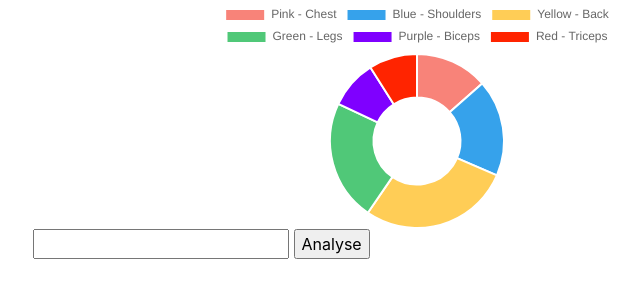
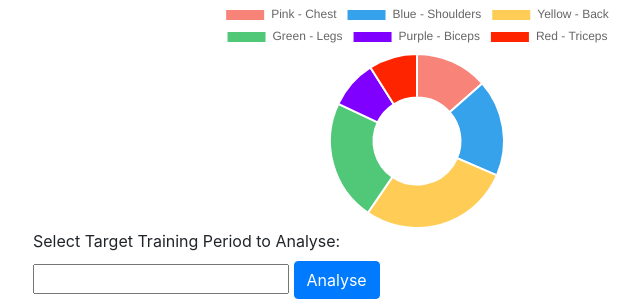
Before and after one commit to Blamechance/fitness-dashboard, a Flask app: page /tommy in a window 1280 px wide. Shown: the part 496-800 px from the top of the page, without its empty margins (223-863 px from the left). Run offline with Flask 3, Linux system fonts and the light colour scheme; some libraries are stand-ins or nearby versions.

Commit message:
volume_analysis function is triggering from client side also, fixed wrong request form type. The form field is not currently passing through though.

```diff
--- a/app.py
+++ b/app.py
@@ -55,9 +55,14 @@ def tommy():
     if request.method == "POST": #POST method indicates user was redirected to function by another.
         #Muscle Group Pie Graph:
         #call volume analysis function -- currently just prints the option:
-        print("Entering POST method: ")
+        print("Entering POST method for tommy(): ")
+        target_period = volume_analysis()
+        print(target_period)
 
-        return render_template("tommy.html", x_axis_12 = x_axis_12, x_axis_3 = x_axis_3, x_axis_6 = x_axis_6)
+
+
+
+        return render_template("tommy.html", x_axis_12 = x_axis_12, x_axis_3 = x_axis_3, x_axis_6 = x_axis_6, target_period = target_period)
 
 
 
@@ -127,8 +132,6 @@ def fetch6mXAxis():
         for j in range(12, (12 - lastYrMonths), -1):
             monthListDigits.insert(0, j)
 
-    print(monthListDigits)
-
     #Convert the list of digits into their month abbrev. forms
     #prev months first:
     for k in range(lastYrMonths):
@@ -189,10 +192,10 @@ def fetch3mXAxis():
 
     return last3Months
 
-#@app.route('/volume_analysis', methods=["POST"])
+@app.route('/volume_analysis', methods=["POST"])
 def volume_analysis():
     print("Entered volume_analysis.")
-    target_period = request.form["vol-analysis-period"]
-    print(target_period)
+    target_period = request.form.get("vol-form") #request.form didn't work, but request.form.get does?
+    print("volume_analysis print of target_period: ", target_period)
 
-    return
+    return jsonify({"Training-Period": target_period})
--- a/templates/tommy.html
+++ b/templates/tommy.html
@@ -107,8 +107,12 @@
 <canvas id="tommyVolGraph" style="max-width: 60%;"></canvas>
 
 <form id="vol-form" action="volume_analysis" method="POST">
+    <label for ="vol-analysis-period">Select Target Training Period to Analyse:</label><br>
     <input id="vol-analysis-period" list="fortnight-cycle"/>
-    <input type="submit" id="vol-analyse-button" value="Analyse" method="POST">
+
+    <button class="btn btn-primary" id="volForm-btn" type="submit">Analyse</button>
+
+    <!-- <input type="button" id="vol-analyse-button" value="Analyse" method="POST"> -->
 </form>
 
 <script>
@@ -168,7 +172,7 @@
 
 <script>
     //Functionality to update Muscle Group Analysis graph:
-    let volForm = document.getElementById("vol-form");
+    let volForm = document.getElementById("volForm-btn");
 
     //On button click, pass the dates back to app.py for processing. Use the returned values to update graph.
     volForm.addEventListener("click", function() {
```
